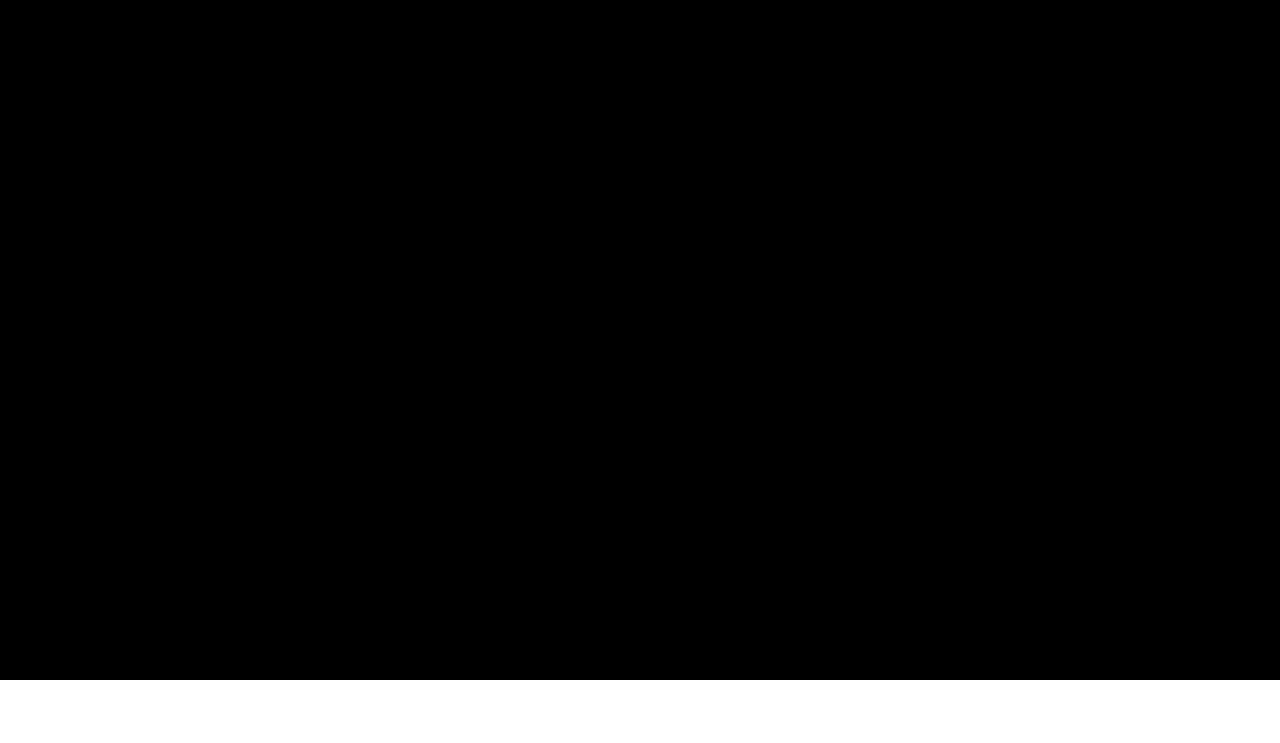
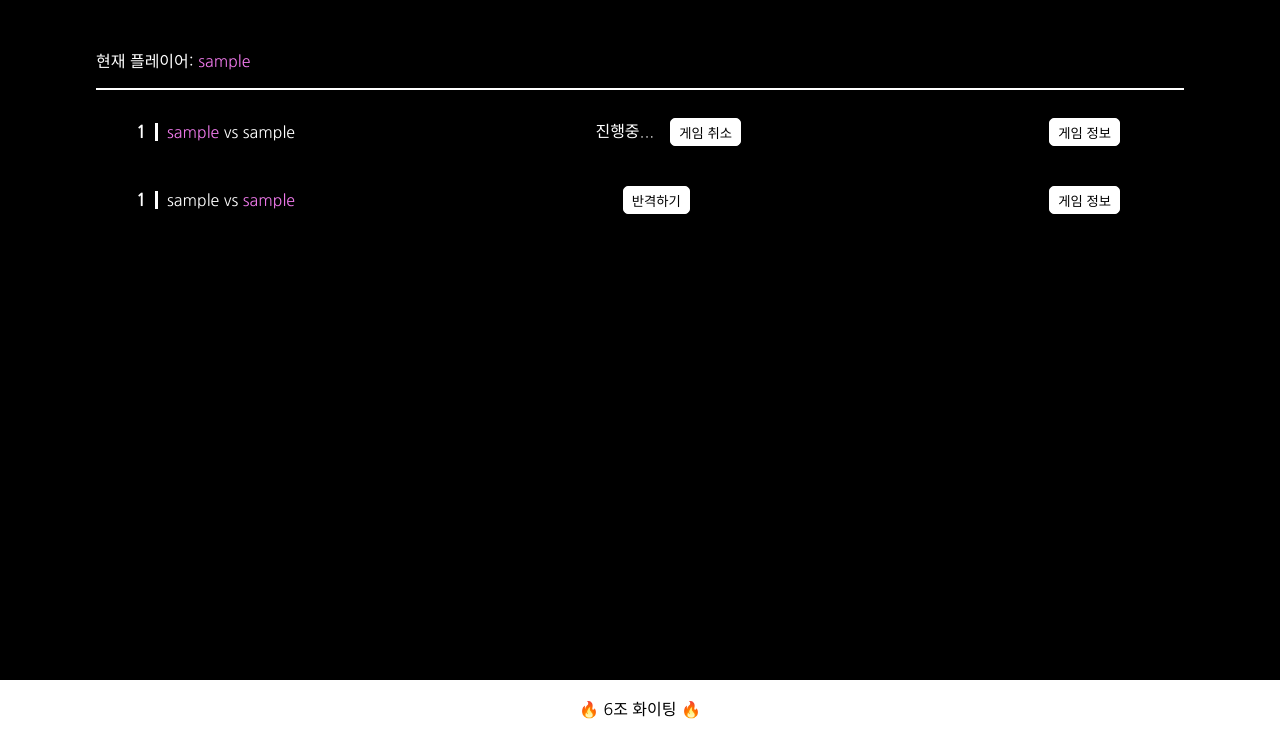
Before and after one commit to Pirogramming-18/Piro18_CardGame_06, a Django app: page /gamelist in a window 1280 px wide. Shown: the part 57-800 px from the top of the page. Run offline with Django 4.2, Linux system fonts and the light colour scheme; a user stored in the database is signed in; tables that the repository leaves empty hold one stand-in row (values such as "Sample post").

Commit message:
feat: list print + game delete

```diff
--- a/server/apps/games/models.py
+++ b/server/apps/games/models.py
@@ -2,7 +2,7 @@ from django.db import models
 from django.contrib.auth.models import AbstractUser
 
 class User(AbstractUser):
-    pass
+    score = models.IntegerField(null=True, blank=True, default=0)
 
 class Game(models.Model):
     attacker = models.ForeignKey(User, on_delete=models.CASCADE, related_name="attack_user") # 공격자
@@ -10,7 +10,7 @@ class Game(models.Model):
     attack_card = models.IntegerField() # 공격자 숫자
     # 처음 공격시작시 공격자,수비자,공격자 카드는 정해지므로 일단 수비자카드와 상태는 null가능하게 설정
     defend_card = models.IntegerField(null=True, blank=True)  # 수비자 숫자
-    status = models.IntegerField() # 현재 게임 상태 1,2,3 중 하나
+    status = models.IntegerField() # 현재 게임 상태 1-> 진행중, 2-> 공격자가 이긴 게임, 3 -> 수비자가 이긴게임
 
 class Blog(models.Model):
     text = models.TextField()
--- a/server/apps/games/templates/game_list.html
+++ b/server/apps/games/templates/game_list.html
@@ -10,18 +10,59 @@
   </head>
   <body>
     <nav class="navbar">
-      <div>PIROGRAM CARDGAME</div>
+      <div>
+        <a href="{% url 'games:main' %}" class="main-logo">PIROGRAM CARDGAME</a>
+      </div>
       <div class="nav-btn">
         {% if user.is_authenticated %}
         <a href="{% url 'games:gamestart' %}">게임하기</a>
-        <a href="">랭킹보기</a>
+        <a href="{% url 'games:gameranking' %}">랭킹보기</a>
         <a href="{% url 'games:logout' %}">로그아웃</a>
         {% else %}
         <a href="{% url 'games:login' %}">로그인</a>
         {% endif %}
       </div>
     </nav>
-    <main class="main"></main>
-    <footer class="footer"></footer>
+    <main class="main">
+      <div class="player">
+        <p>
+          현재 플레이어: <span class="current-player">{{user.username}}</span>
+        </p>
+      </div>
+      <div class="list-container">
+        {% for game in allgame %} {% if game.attacker == user %}
+        <div class="game">
+          <p>
+            <span class="gameid">{{game.id}}</span>
+            <span class="current-player"> {{game.attacker}}</span> vs
+            {{game.defender}}
+          </p>
+          {% if game.status == 1 %}
+          <div class="gaming">진행중... <form action="{% url 'games:gamedelete' game.pk %}" method="post">{% csrf_token %}<input type="submit", value="게임 취소"/></form></div>
+          {% endif %}
+          {% if game.status == 3 %}
+          <p> 결과 : 승리 </p>
+          {% endif %}
+          <a href="{% url 'games:gameinfo' game.pk %}"><button>게임 정보</button></a>
+        </div>
+        {% endif %} {% if game.defender == user %}
+        <div class="game">
+          <p>
+            <span class="gameid">{{game.id}}</span>
+            </span> {{game.attacker}} vs
+            <span class="current-player"> {{game.defender}}
+          </p>
+          {% if game.status == 1 %}
+          <button>반격하기</button>
+          {% endif %}
+          {% if game.status == 3 %}
+          <p> 결과 : 패배 </p>
+          {% endif %}
+          <a href="{% url 'games:gameinfo' game.pk %}"><button>게임 정보</button></a>
+        </div>
+        {% endif %}{% endfor %}
+      </div>
+    </main>
+    <footer class="footer"><div>🔥 6조 화이팅 🔥</div></footer>
   </body>
 </html>
--- a/server/apps/games/urls.py
+++ b/server/apps/games/urls.py
@@ -10,6 +10,7 @@ urlpatterns= [
     path("gamestart", views.game_start, name="gamestart"),
     path("gamelist", views.game_list, name="gamelist"),
     path("gameinfo/<int:pk>", views.game_info, name="gameinfo"),
+    path("gameinfo/<int:pk>/delete", views.game_delete, name="gamedelete"),
     path("gamecounter/<int:pk>", views.game_counter, name="gamecounter"),
     path("gameranking", views.game_ranking, name="gameranking"),
 ]
--- a/server/apps/games/views.py
+++ b/server/apps/games/views.py
@@ -56,7 +56,12 @@ def game_start(request:HttpRequest,*args, **kwargs):
     return render(request, template_name='game_start.html',context=context)
 
 def game_list(request:HttpRequest, *args, **kwargs):
-    return render(request, template_name='game_list.html')
+    all_game = Game.objects.all()
+    allgame_reverse = all_game[::-1]
+    context = {
+        "allgame" : allgame_reverse,
+    }
+    return render(request, template_name='game_list.html', context=context)
 
 def game_info(request:HttpRequest, pk, *args, **kwargs):
 
@@ -97,9 +102,16 @@ def game_counter(request:HttpRequest, pk, *args, **kwargs):
     if request.method == "POST":
         Game.objects.create(
             defend_card=request.POST["defend_card"],
+            status = 2,
         )
         return redirect(f"/gameinfo/{user.pk}")
     return render(request, "games/gamecounter.html", context=context)
 
 def game_ranking(request:HttpRequest, *args, **kwargs):
     pass
+
+def game_delete(request:HttpRequest, pk, *args, **kwargs):
+    if request.method == "POST":
+        game = Game.objects.get(id=pk)
+        game.delete()
+    return redirect("/gamelist")
--- a/server/static/css/gamelist.css
+++ b/server/static/css/gamelist.css
@@ -1,2 +1,61 @@
 @import url("./font.css");
 @import url("./reset.css");
+
+.main {
+  display: inline-block;
+  color: white;
+  width: 100%;
+}
+
+.player {
+  margin: 3rem 6rem 1rem 6rem;
+  border-bottom: 2px solid white;
+}
+
+.current-player {
+  color: rgb(237, 120, 233);
+}
+
+.list-container {
+  height: 80%;
+  width: 80%;
+  margin: auto;
+  overflow: auto;
+}
+
+.game {
+  display: flex;
+  justify-content: space-between;
+  align-items: center;
+  margin-bottom: 1rem;
+}
+
+.game button {
+  cursor: pointer;
+  margin-right: 2rem;
+  margin-left: 0.5rem;
+  background-color: white;
+  border: 1px solid white;
+  border-radius: 5px;
+  padding: 0.2rem 0.5rem;
+}
+
+.gameid {
+  font-size: 1.1rem;
+  font-weight: 700;
+  border-right: 3px solid white;
+  padding: 0 0.5rem;
+  margin-right: 0.3rem;
+}
+
+.gaming {
+  display: flex;
+}
+
+.gaming input {
+  margin-left: 1rem;
+  background-color: white;
+  border: 1px solid white;
+  border-radius: 5px;
+  padding: 0.2rem 0.5rem;
+}
```
Also changed, not shown: server/apps/games/migrations/0002_user_score.py (added).
